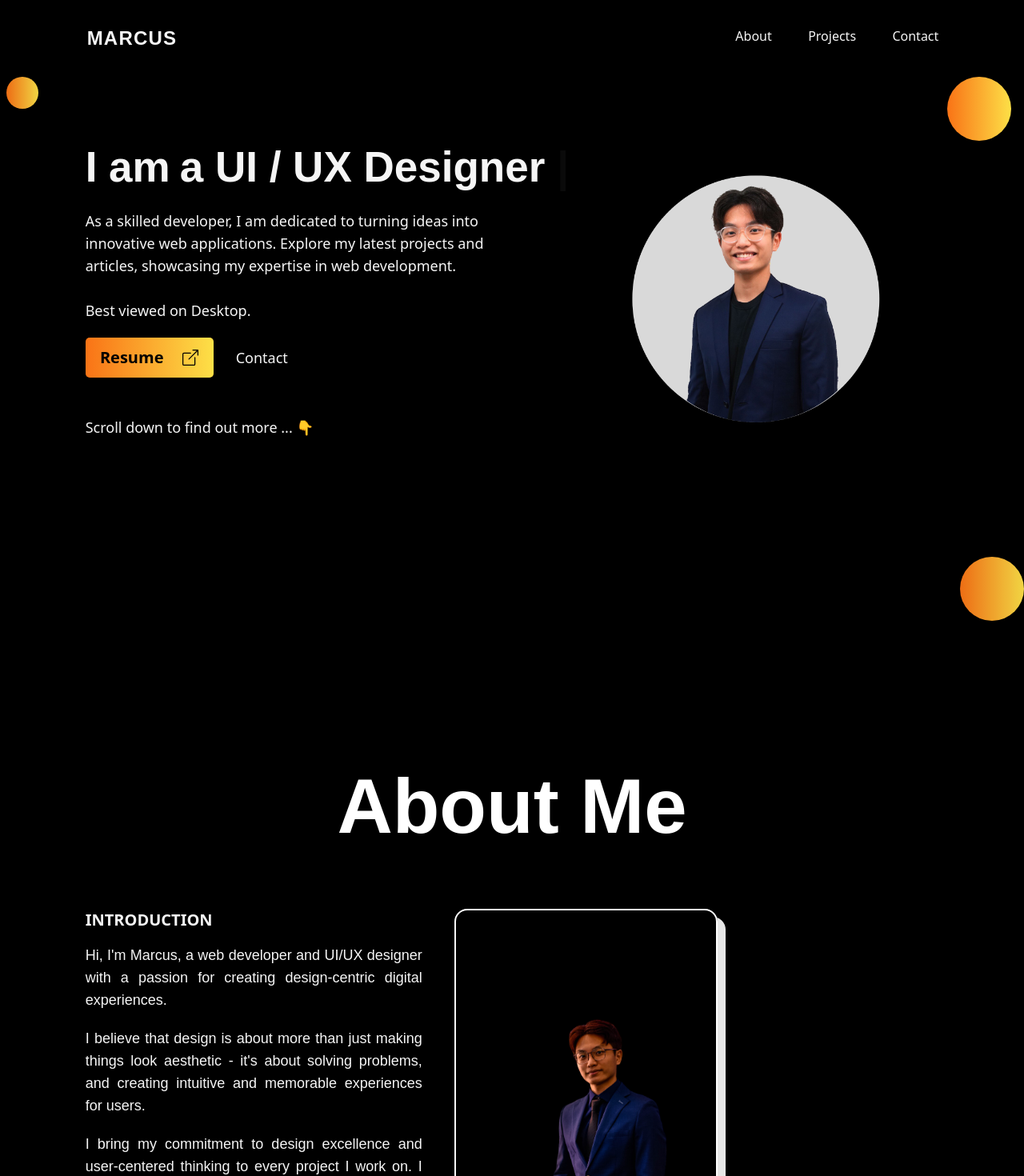
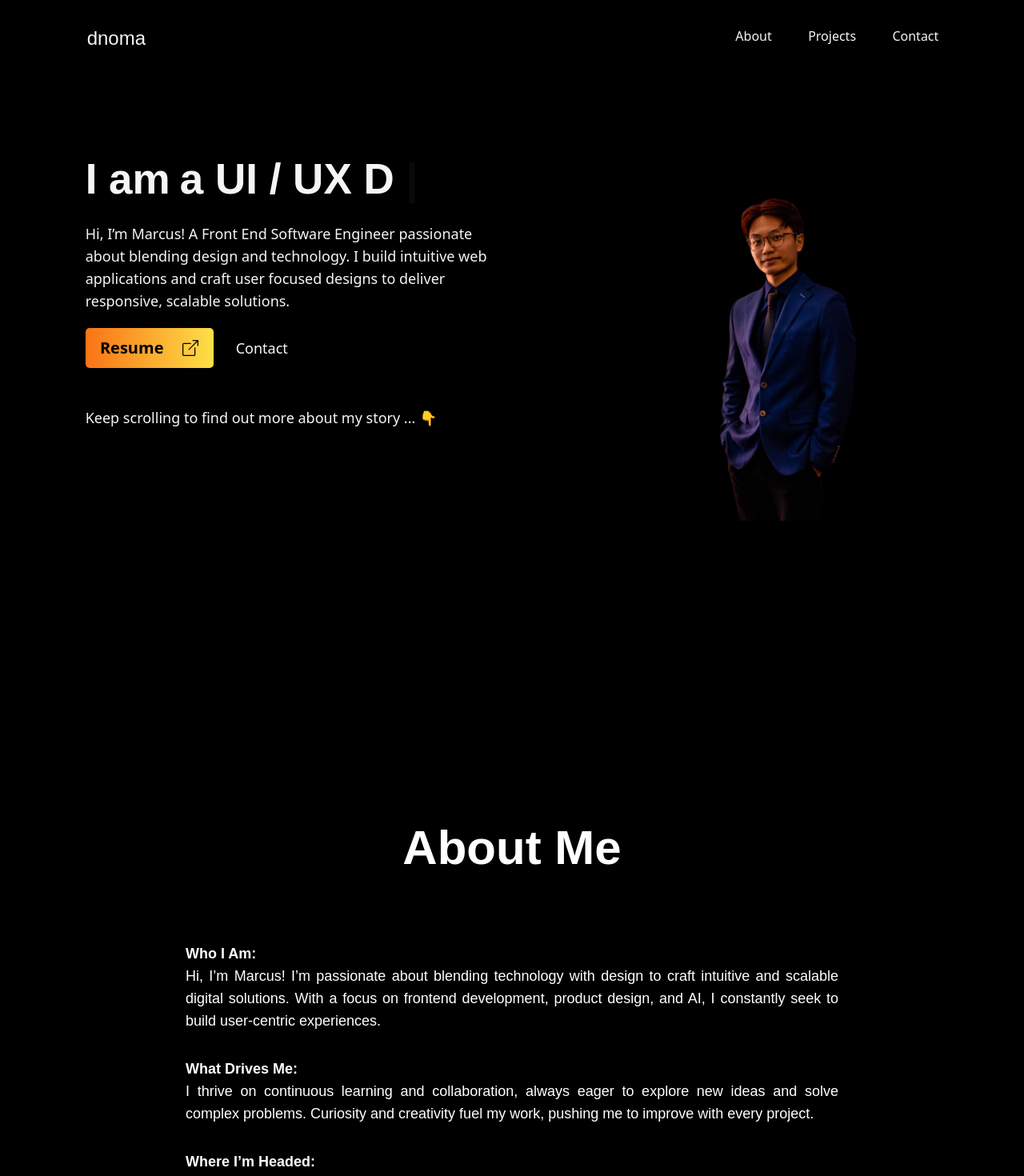
Before and after one commit to digitalnoma/portfolio, a React (Vite) app: page / in a window 1280 px wide. Shown: the top 1470 px of the page at 80% size. Built offline with nearby package versions, Linux system fonts and the light colour scheme.

Commit message:
branding revamp

```diff
--- a/src/Components/Hero/Hero.jsx
+++ b/src/Components/Hero/Hero.jsx
@@ -1,23 +1,18 @@
 import { BsBoxArrowUpRight } from "react-icons/bs";
-// import miscImg from "../../assets/miscellaneous_icons_1..svg";
-// import porfileImg from "../../assets/Profile.jpg";
-import porfileImg from "../../assets/Profile.png";
+import porfileImg from "../../assets/marcs-invest.png";
 import { motion } from "framer-motion";
 import Resume from "../../assets/marcusng-resume.pdf";
 import { Typewriter } from "react-simple-typewriter";
 import { fadeInFromLeft } from "../../Animation/FadeFromLeftAnimation";
 const Hero = () => {
   const words = [
-    "a Developer",
+    "a Software Developer",
     "a UI / UX Designer",
-    "an Educator",
+    "a Product Engineer",
   ];
   return (
     <div className="home  relative   overflow-hidden min-h-[85vh] sm:min-h-[90vh] ">
-      <div className="w-10 h-10 bg-linear-orange-yellow rounded-full animate-pulse absolute top-0 left-2"></div>
-      <div className="w-20 h-20 bg-linear-orange-yellow rounded-full animate-pulse absolute top-0 right-4 sm:hidden"></div>
-      <div className="w-20 h-20 bg-linear-orange-yellow rounded-full animate-pulse absolute bottom-0 right-0 md:bottom-0 sm:w-14 sm:h-14"></div>
-      <div className="w-10/12 mx-auto md:w-11/12  flex items-center pt-20 md:pb-10 sm:pt-2 sm:pb-0  lg:flex-col-reverse lg:gap-y-10 ">
+      <div className="w-10/12 mx-auto md:w-11/12  flex items-center md:pb-10 sm:pt-2 sm:pb-0  lg:flex-col-reverse lg:gap-y-10 ">
         <div className="w-7/12   lg:w-full lg:flex lg:flex-col lg:items-center lg:text-center ">
           <h1 className="text-[53px] xl:text-5xl text-light font-bold font-montserrat leading-tight lg:text-6xl lg:my-10 sm:text-4xl md:text-center md:flex md:justify-center gap-y-3 md:gap-x-1    flex flex-wrap gap-x-3 h1 sm:gap-y-2 sm:mt-4">
             I am
@@ -27,9 +22,9 @@ const Hero = () => {
               loop={Infinity}
               cursor
               cursorStyle="|"
-              typeSpeed={50}
-              deleteSpeed={50}
-              delaySpeed={3000}
+              typeSpeed={70}
+              deleteSpeed={70}
+              delaySpeed={2500}
             />
           </h1>
           <div className="w-1/2 lg:w-4/5   justify-center items-center md:w-full  h-full hidden lg:flex">
@@ -44,13 +39,9 @@ const Hero = () => {
           </div>
           <motion.p
             {...fadeInFromLeft(0.1)}
-            className="py-5 text-lg w-10/12 lg:w-full  text-light"
+            className="py-5 text-lg w-10/12 lg:w-full text-light"
           >
-            As a skilled developer, I am dedicated to turning ideas into
-            innovative web applications. Explore my latest projects and
-            articles, showcasing my expertise in web development. <br/><br/>
-            Best viewed on Desktop.<br/>
-          </motion.p>
+            Hi, I’m Marcus! A Front End Software Engineer passionate about blending design and technology. I build intuitive web applications and craft user focused designs to deliver responsive, scalable solutions.          </motion.p>
           <div className="flex items-center  min-w-5/12 gap-x-7 flex-wrap gap-y-5 ">
             <motion.a
               {...fadeInFromLeft(0.2)}
@@ -75,7 +66,7 @@ const Hero = () => {
             className="py-5 text-lg w-10/12 lg:w-full  text-light"
           >
             <br/>
-          Scroll down to find out more ... 👇
+          Keep scrolling to find out more about my story ... 👇
           </motion.p>
         </div>
         <div className="w-5/12 lg:w-4/5  flex justify-center items-center md:w-full  h-full lg:hidden">
--- a/src/Components/NavBar/NavBar.jsx
+++ b/src/Components/NavBar/NavBar.jsx
@@ -56,9 +56,9 @@ const NavBar = () => {
       <header className="bg-dark duration-300 h-24 py-10 flex items-center  relative z-30">
         <div className="min-h-[30px] flex items-center justify-between   w-10/12 mx-auto  md:w-11/12 md:mx-auto 3xl:w-[1800px] 3xl:mx-auto">
           <div className="w-4/12 flex items-center  ">
-              <h3 className="text-light tracking-wider rounded-full flex justify-center items-center  font-bold border-transparent border-2 text-2xl font-montserrat uppercase  ">
-                Marcus
-              </h3>
+              <h4 className="text-light rounded-full flex justify-center items-center border-transparent border-2 text-2xl font-montserrat  ">
+                dnoma
+              </h4>
           </div>
 
           <div
--- a/src/Layout/About/About.jsx
+++ b/src/Layout/About/About.jsx
@@ -7,43 +7,54 @@ const About = () => {
   const heading = "About Me";
 
   return (
-    <>
-      <div className="bg-dark py-16  min-h-screen h-max ">
-        <div className="mx-auto w-10/12 3xl:w-[1800px]">
-          <h1 className="text-8xl flex justify-center text-white text-dark font-bold font-montserrat text-center mb-20 md:text-7xl sm:text-5xl  sm:mb-1">
-          {heading?.split(/(?!)/).map((item, index) => {
-              return (
+    <div className="bg-dark py-16 min-h-screen flex items-center justify-center">
+      {/* Container for the entire section */}
+      <div className="container mx-auto px-6 lg:px-20">
+        {/* Heading */}
+        <h1 className="text-6xl lg:text-8xl text-white font-bold font-montserrat text-center mb-12">
+          {heading?.split("").map((item, index) => (
             <motion.span key={index} {...fadeInFromLeft(index * 0.1)}>
               {item}
             </motion.span>
-              );
-            })}
+          ))}
         </h1>
-          <div className=" grid grid-cols-12 justify-center gap-x-10 xl:gap-y-20 xl:gap-x-5">
-            <div className="col-span-5 xl:col-span-7 lg:col-span-6 md:col-span-12 sm:text-center">
-            <h3 className="uppercase font-semibold text-xl text-light mb-4 ">
-                Introduction
-              </h3>
-              <motion.p {...fadeInFromLeft(0.3)} className="font-medium font-montserrat text-lg text-light text-justify">
-                Hi, I'm Marcus, a web developer and UI/UX designer with a passion for creating design-centric digital experiences.
+
+        {/* Bento Canvas with Transparent Background */}
+        <div className="border-1 border-white rounded-2xl p-10 lg:p-16 max-w-4xl mx-auto text-white text-justify">
+          <motion.p
+            {...fadeInFromLeft(0.3)}
+            className="font-medium font-montserrat text-lg mb-8"
+          >
+            <strong>Who I Am:</strong>
+            <br />
+            Hi, I’m Marcus! I’m passionate about blending technology with
+            design to craft intuitive and scalable digital solutions. With a
+            focus on frontend development, product design, and AI, I constantly
+            seek to build user-centric experiences.
           </motion.p>
-              <motion.p {...fadeInFromLeft(0.5)} className="font-medium my-5 font-montserrat text-lg text-light text-justify">
-                I believe that design is about more than just making things look aesthetic - it's about solving problems, and creating intuitive and memorable experiences for users.
+          <motion.p
+            {...fadeInFromLeft(0.5)}
+            className="font-medium font-montserrat text-lg mb-8"
+          >
+            <strong>What Drives Me:</strong>
+            <br />
+            I thrive on continuous learning and collaboration, always eager to
+            explore new ideas and solve complex problems. Curiosity and
+            creativity fuel my work, pushing me to improve with every project.
           </motion.p>
-              <motion.p {...fadeInFromLeft(0.7)} className="font-medium font-montserrat text-lg text-light text-justify">
-                I bring my commitment to design excellence and user-centered thinking to every project I work on. I look forward to the opportunity to bring my skills and passion to your next project.
+          <motion.p
+            {...fadeInFromLeft(0.7)}
+            className="font-medium font-montserrat text-lg"
+          >
+            <strong>Where I’m Headed:</strong>
+            <br />
+            I aspire to grow as a product-driven software engineer, combining
+            design thinking and advanced technology to develop impactful
+            solutions for real-world challenges.
           </motion.p>
-            </div>
-            <div className="col-span-4 xl:col-span-5 md:col-span-12 md:flex md:justify-center flex items-center justify-center">
-              <div className="border-2 p-2 border-white rounded-2xl shadow-[10px_10px_rgba(255,255,255,0.9)] h-[490px] w-[403px] md:w-full md:object-contain md:h-full 3xl:w-full 3xl:h-full">
-                <img src={Img} alt="Marcus" className="rounded-2xl h-full w-full object-cover" loading="lazy" />
         </div>
       </div>
     </div>
-        </div>
-      </div>
-      <TechStack />
-    </>
   );
 };
 
--- a/src/Layout/Projects/Project.jsx
+++ b/src/Layout/Projects/Project.jsx
@@ -91,7 +91,7 @@ const Project = () => {
           <Swiper
             slidesPerView={"auto"}
             spaceBetween={30}
-            centeredSlides={true}
+            centeredSlides={false}
             speed={800}
             grabCursor={true}
             pagination={{
```
Also changed, not shown: 1 other file (tests, documents, lock files or other folders). Lines whose indentation alone changed are shown as unchanged.
